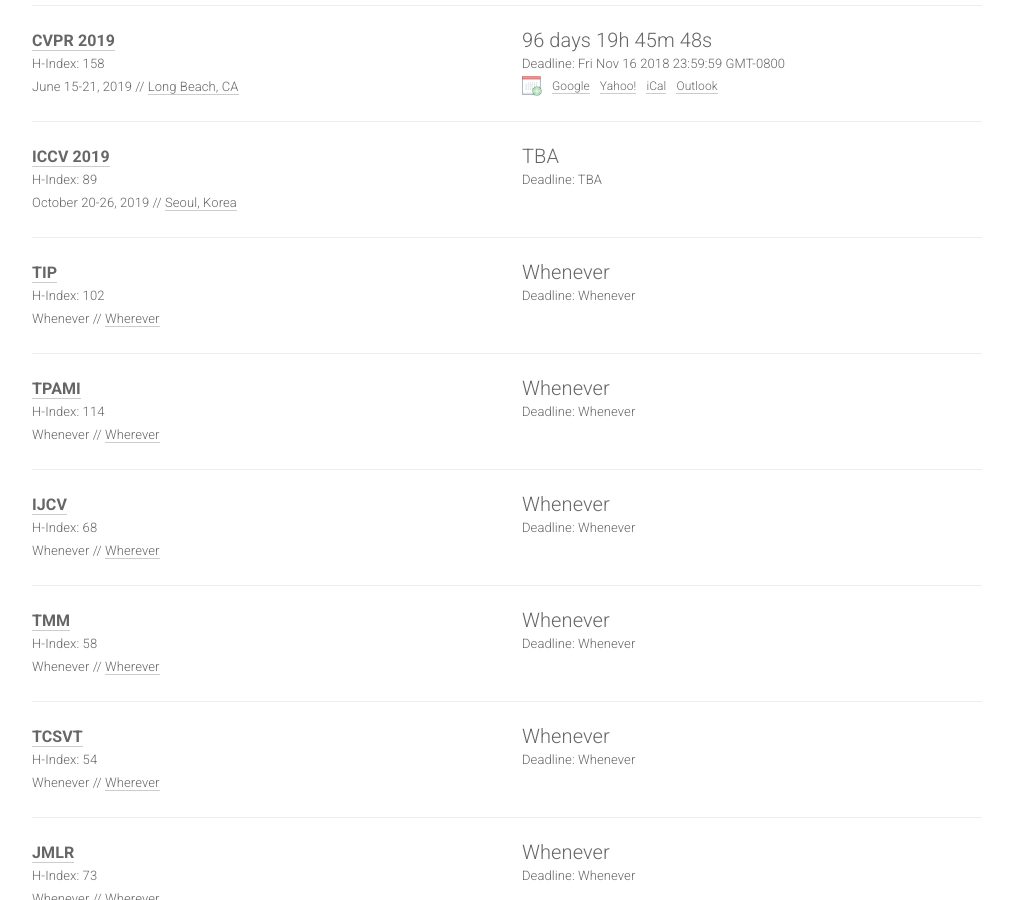
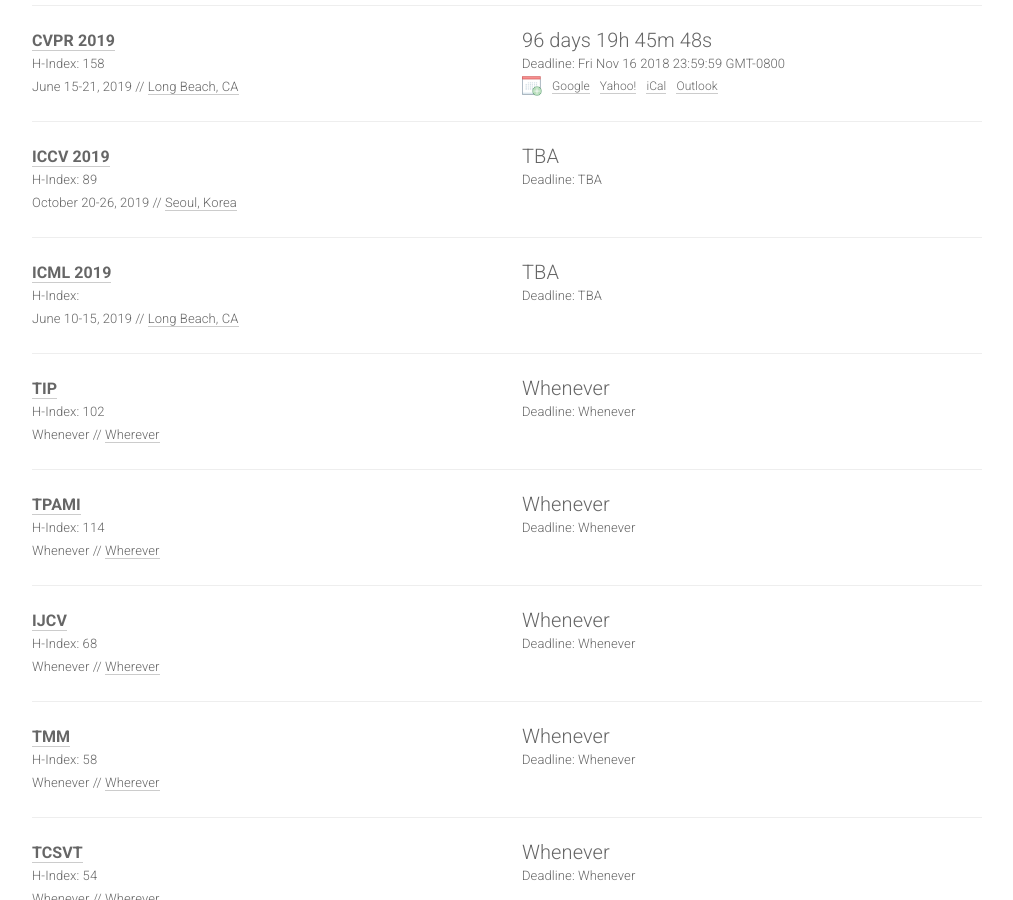
Before and after one commit to lidq92/lidq92.github.io, a Jekyll site: the page built from index.html, in a window 1280 px wide and 900 px high, scrolled down 701 px. Shown: the whole window, without its empty margins (133-1146 px from the left). Built offline with Jekyll 4.4.1, drawn with Linux system fonts in a browser that asks for light colours; nearby versions of some CDN libraries.

Commit message:
icml 2019

```diff
--- a/_data/conferences.yml
+++ b/_data/conferences.yml
@@ -66,6 +66,16 @@
   place: Seoul, Korea
   hindex: 89
   sub: CV
+
+- name: ICML
+  year: 2019
+  id: icml19
+  link: https://icml.cc/Conferences/2019
+  deadline: TBA
+  timezone: America/Los_Angeles
+  date: June 10-15, 2019
+  place: Long Beach, CA
+  sub: ML
 
 - name: TIP
   year:
```
